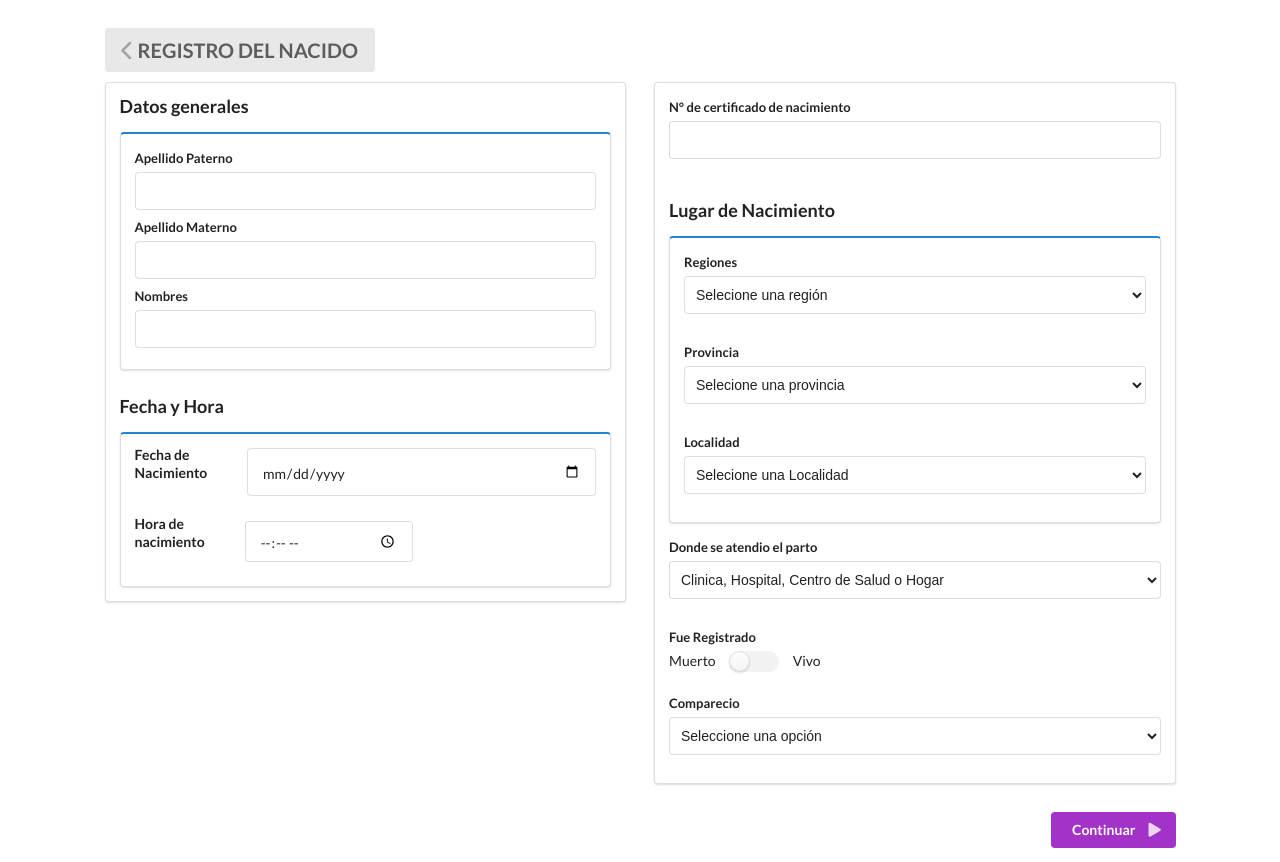
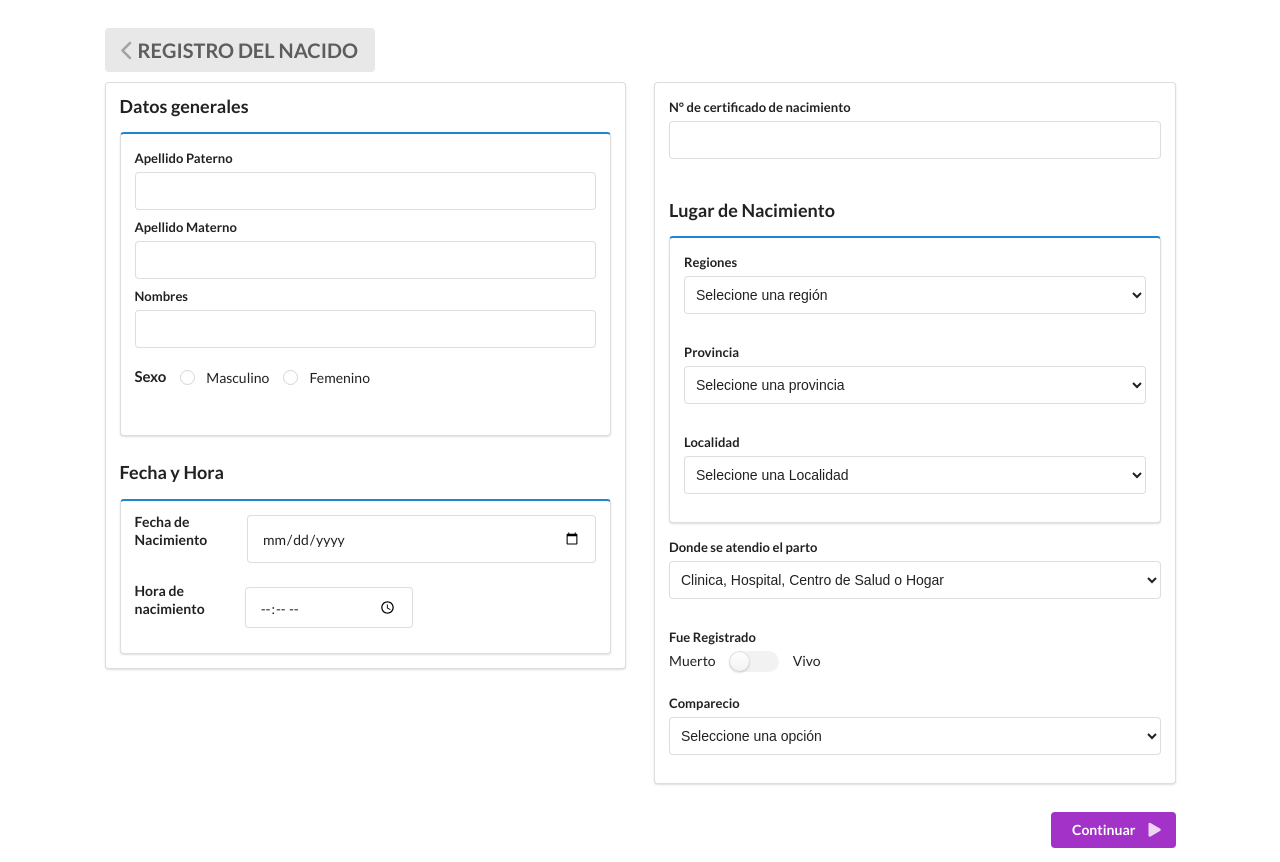
Before and after one commit to GatitosAlegres/formbb, a Vue app in the folder vuejs/: page /registro in a window 1280 px wide. Built offline with nearby package versions, Linux system fonts and the light colour scheme.

Commit message:
added gender

```diff
--- a/vuejs/src/components/InputRadio.vue
+++ b/vuejs/src/components/InputRadio.vue
@@ -1,17 +1,22 @@
 <template>
-    <div class="ui form">
-        <div class="ui radio checkbox">
-        <input type="radio" name="frequency" checked="checked">
-        <label>{{title}}</label>
-      </div>
+  <form class="ui form">
+    <div class="ui radio checkbox">
+      <input
+        type="radio"
+        name="frequency"
+        id="one"
+        checked="checked"
+        v-model="picked"
+      />
+      <label for="one">{{ title }}</label>
     </div>
+  </form>
 </template>
 <script>
 export default {
-    name: "InputRadio",
-    props: ["title"]
-}
+  name: "InputRadio",
+  props: ["title"],
+};
 </script>
-<style lang="">
-
+<style lang="css">
 </style>
--- a/vuejs/src/data/db.js
+++ b/vuejs/src/data/db.js
@@ -75,5 +75,5 @@ export default {
   regionsPeru,
   ages,
   civilStatus,
-  nationalities
+  nationalities,
 };
--- a/vuejs/src/screens/NewbornR.vue
+++ b/vuejs/src/screens/NewbornR.vue
@@ -15,6 +15,22 @@
               <InputText :title="'Apellido Paterno'" />
               <InputText :title="'Apellido Materno'" />
               <InputText :title="'Nombres'" />
+              <div class="fields">
+                <div
+                  class="field"
+                  style="display: flex; gap: 1rem; padding-top: 1rem"
+                >
+                  <div class="ui small header">Sexo</div>
+                  <div class="ui radio checkbox">
+                    <input type="radio" name="gender" tabindex="0" />
+                    <label>Masculino</label>
+                  </div>
+                  <div class="ui radio checkbox">
+                    <input type="radio" name="gender" tabindex="1" />
+                    <label>Femenino</label>
+                  </div>
+                </div>
+              </div>
             </div>
             <h3 class="ui header">Fecha y Hora</h3>
             <div class="ui blue segment">
```
